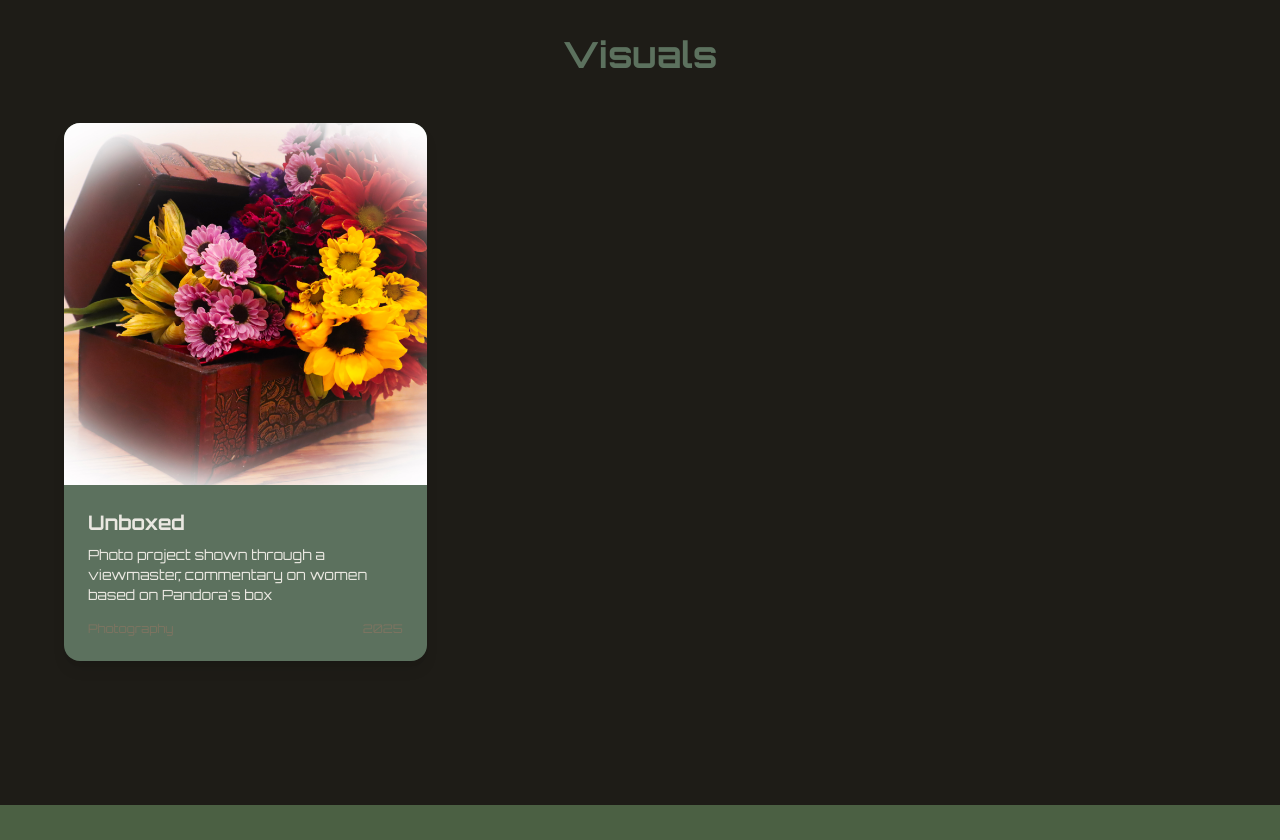
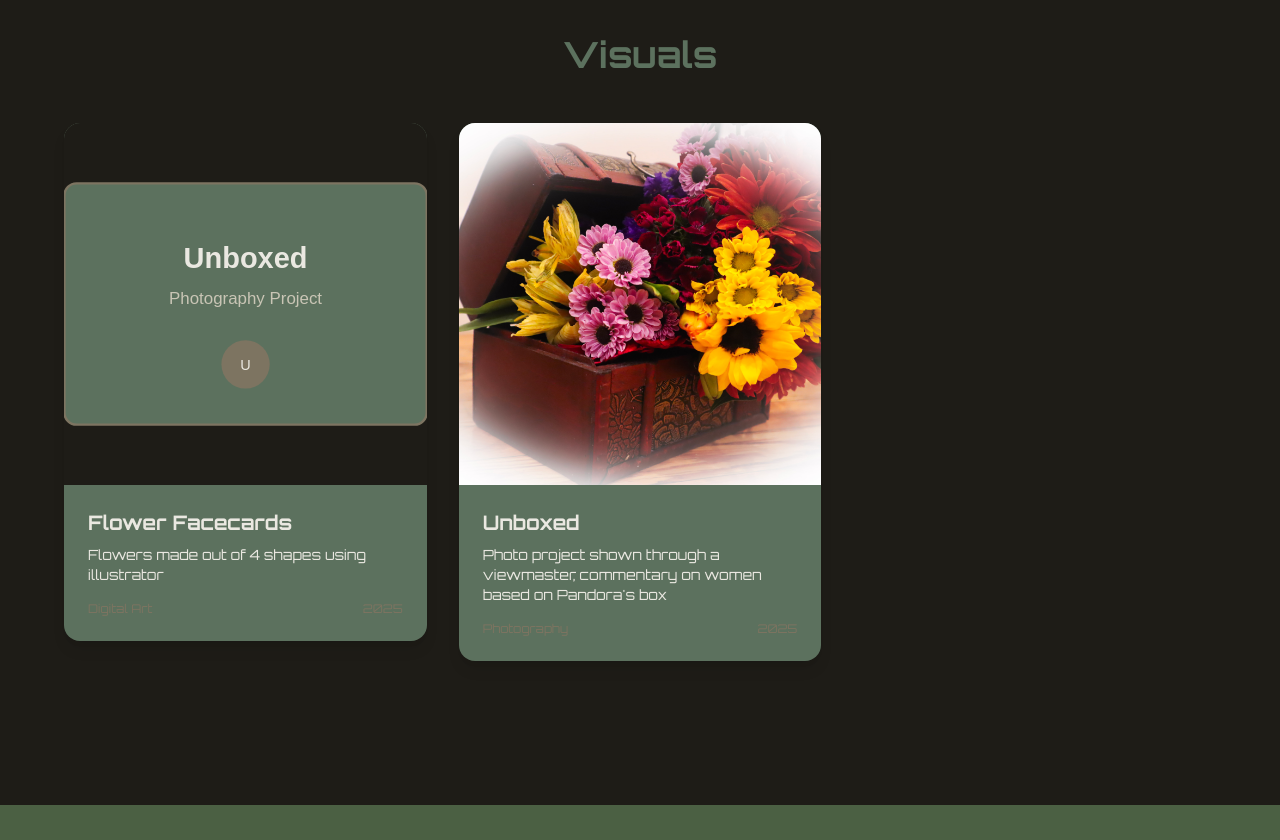
Before and after one commit to umawrie/my-portfolio, a Next.js app: page /artwork in a window 1280 px wide. Shown: the part 980-1820 px from the top of the page. Built offline with nearby package versions, Linux system fonts and the light colour scheme.

Commit message:
Add Flower Facecards project to Visuals category

```diff
--- a/app/artwork/page.tsx
+++ b/app/artwork/page.tsx
@@ -40,6 +40,17 @@ const allProjects = [
     ]
   },
   // Visuals Projects
+  {
+    id: "flower-facecards",
+    title: "Flower Facecards",
+    description: "Flowers made out of 4 shapes using illustrator",
+    category: "Visuals",
+    subcategory: "Digital Art",
+    year: "2025",
+    images: [
+      "/images/visuals/unboxed-placeholder.svg",
+    ]
+  },
   {
     id: "unboxed",
     title: "Unboxed",
--- a/app/projects/[slug]/page.tsx
+++ b/app/projects/[slug]/page.tsx
@@ -106,6 +106,16 @@ const projects = {
         ]
       }
     }
+  },
+  "flower-facecards": {
+    title: "Flower Facecards",
+    description: "Flowers made out of 4 shapes using illustrator",
+    category: "Visuals",
+    subcategory: "Digital Art",
+    year: "2025",
+    images: [
+      "/images/visuals/unboxed-placeholder.svg",
+    ]
   },
   "voices-in-motion": {
     title: "Voices in Motion",
```
